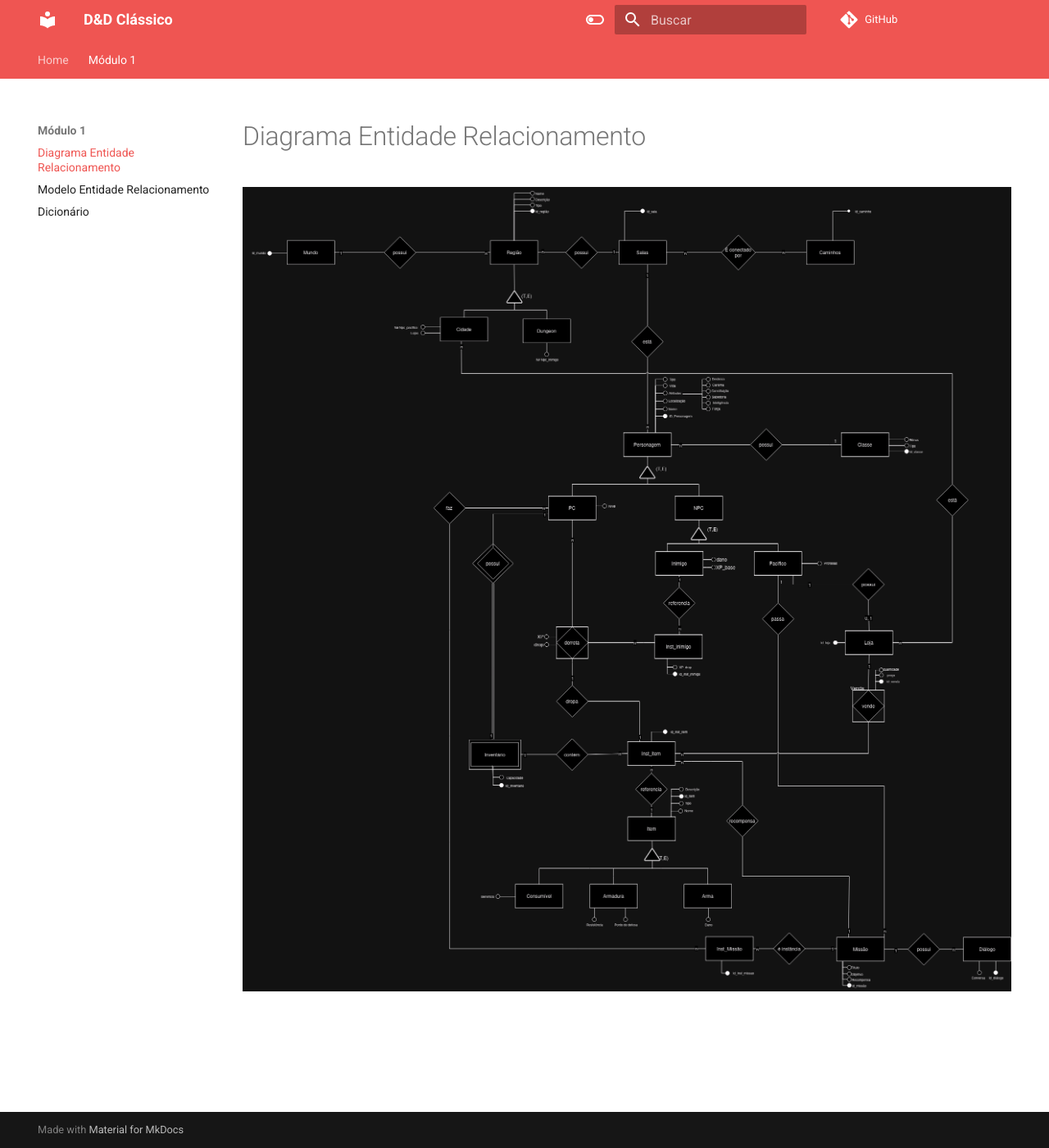
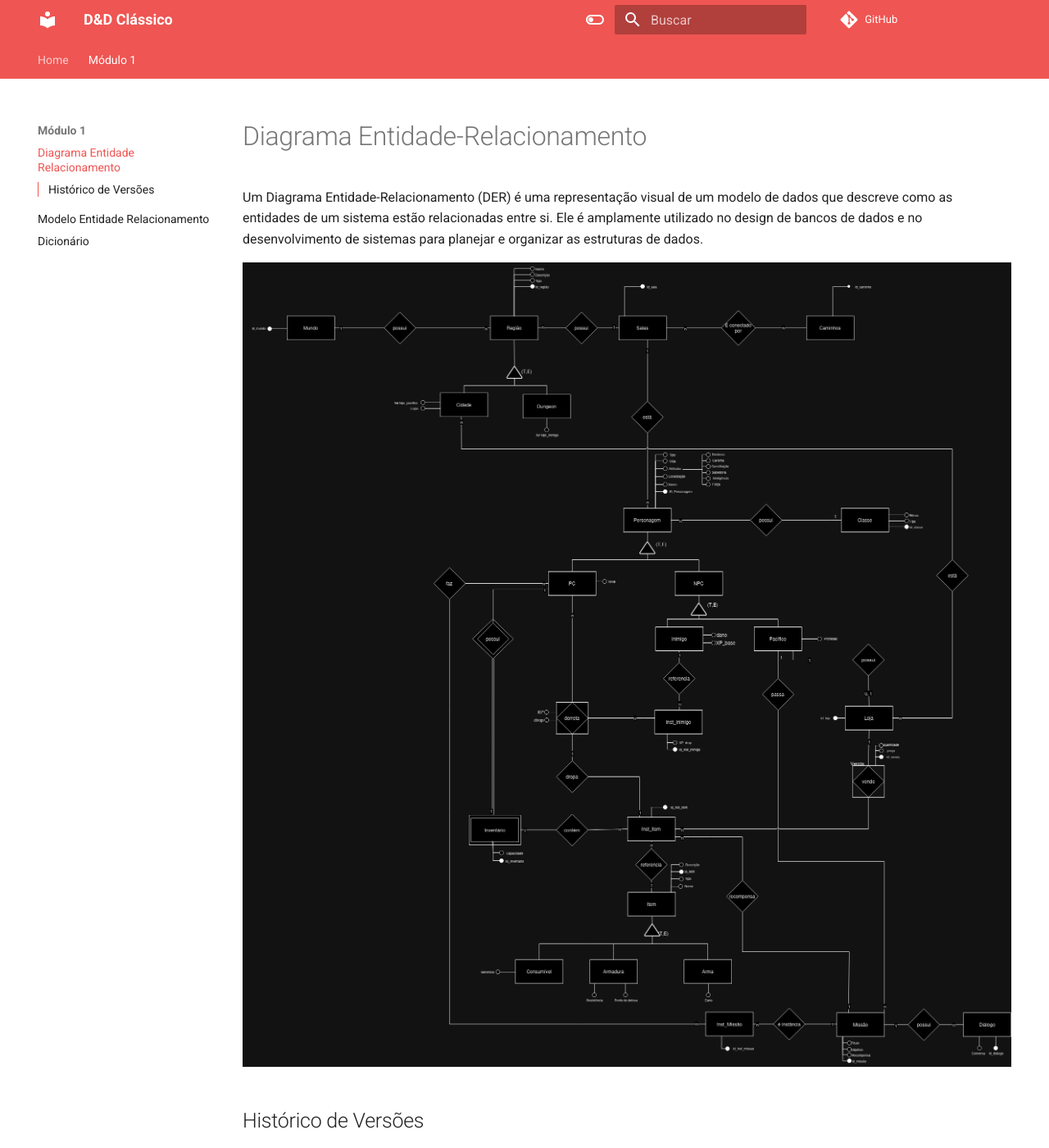
Before and after one commit to SBD1/2024.2-D-D-classico, an MkDocs documentation site: the page built from docs/DER.md, in a window 1280 px wide and 1400 px high. Shown: the whole window at 82% size. Built offline with MkDocs 1.6.1 and Material for MkDocs 9.7.7, drawn with Linux system fonts in a browser that asks for light colours; comment, search, counter and statistics services are not loaded; some of the changed text lies outside the part shown.

Commit message:
Adiciona descricao ao DER

```diff
--- a/docs/DER.md
+++ b/docs/DER.md
@@ -1 +1,11 @@
+# Diagrama Entidade-Relacionamento
+
+Um Diagrama Entidade-Relacionamento (DER) é uma representação visual de um modelo de dados que descreve como as entidades de um sistema estão relacionadas entre si. Ele é amplamente utilizado no design de bancos de dados e no desenvolvimento de sistemas para planejar e organizar as estruturas de dados.
+
 ![Diagrama Entidade Relacionamento](/2024.2-D-D-classico/imagens/DER.drawio.png)
+
+## Histórico de Versões
+
+|    Data    | Versão | Descrição | Autor |
+| :---: | :----: | :---: | :---: |
+| 25/11/2024 | 1.0 | Entrega da primeira versão | Todos os integrantes |
```
